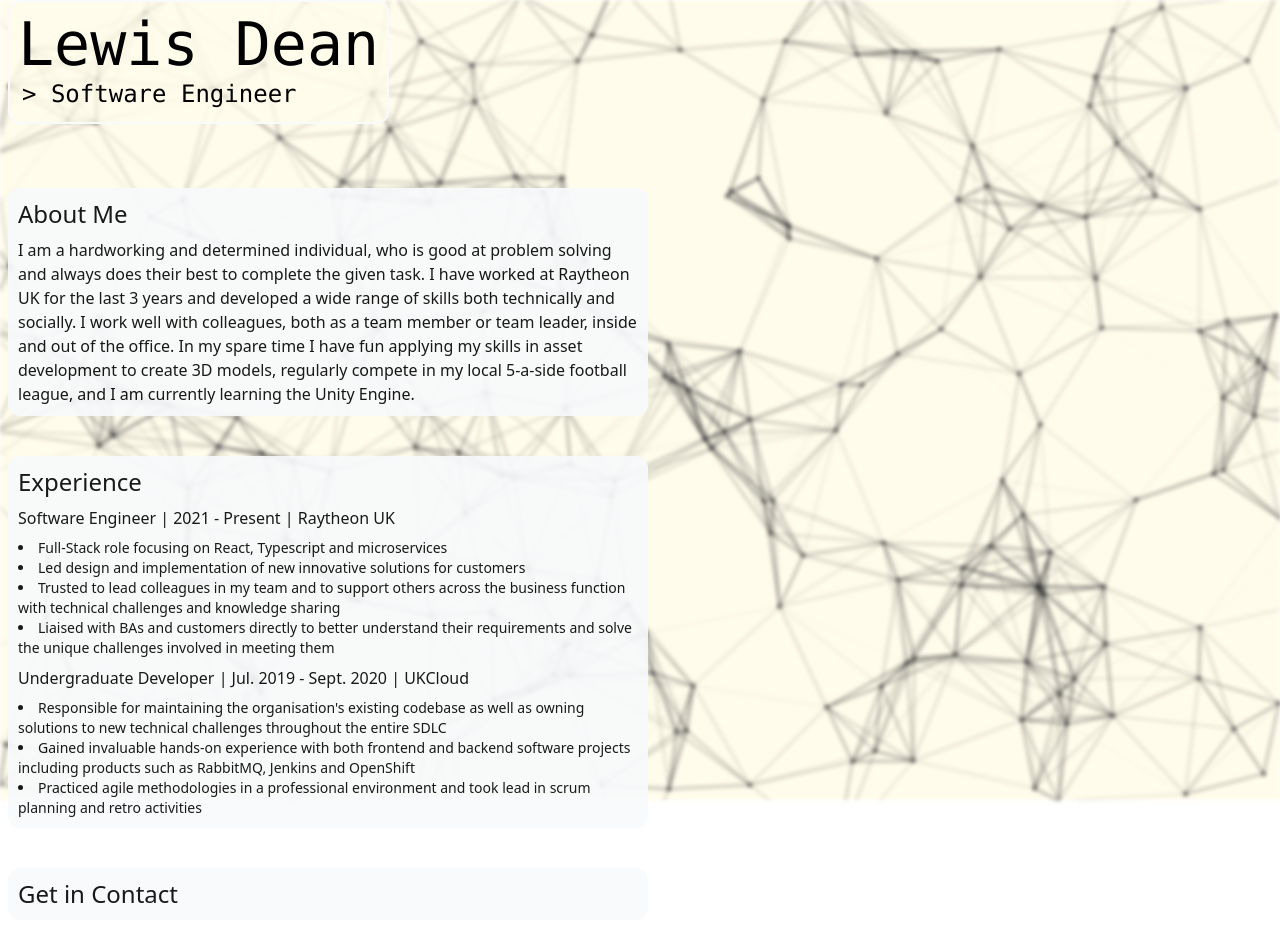
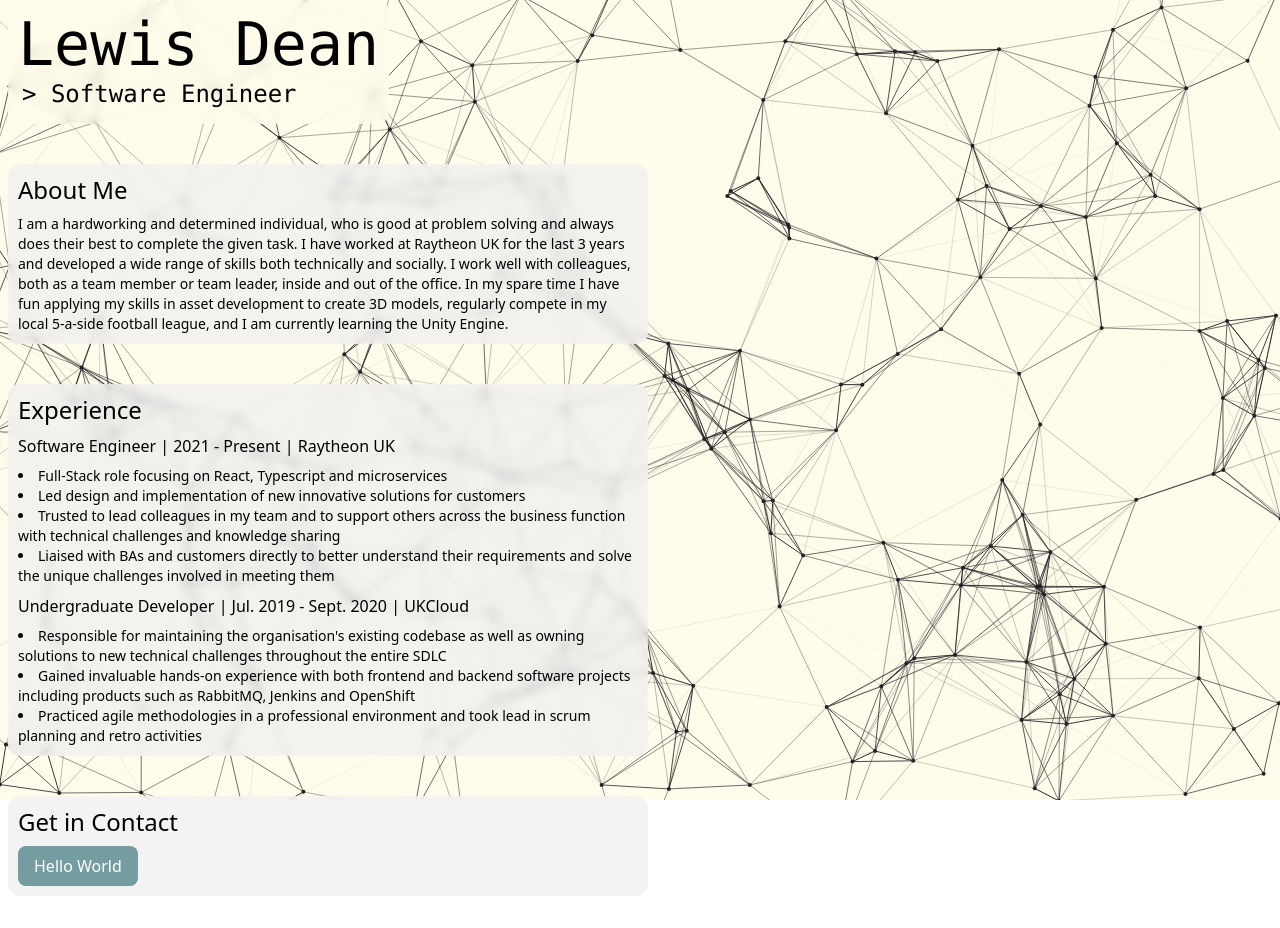
Before and after one commit to lewisdean731/lewisdean-dot-me, a React (Vite) app: page / in a window 1280 px wide. After the commit the page ends 904 px from the top, so only its background shows below. Built offline with nearby package versions, Linux system fonts and the light colour scheme.

Commit message:
chore: update prettier, styling updates

```diff
--- a/cloudbuild.yaml
+++ b/cloudbuild.yaml
@@ -1,4 +1,4 @@
 steps:
-  - name: "gcr.io/cloud-builders/gcloud"
-    args: ["app", "deploy"]
-timeout: "1600s"
+  - name: 'gcr.io/cloud-builders/gcloud'
+    args: ['app', 'deploy']
+timeout: '1600s'
--- a/package.json
+++ b/package.json
@@ -25,7 +25,7 @@
     "eslint-plugin-react-hooks": "^4.6.2",
     "eslint-plugin-react-refresh": "^0.4.7",
     "postcss": "^8.4.39",
-    "prettier": "3.3.3",
+    "prettier": "^3.3.3",
     "prettier-plugin-tailwindcss": "^0.6.5",
     "tailwindcss": "^3.4.6",
     "typescript": "^5.2.2",
--- a/src/App.tsx
+++ b/src/App.tsx
@@ -1,24 +1,24 @@
 import type { FC } from 'react';
 import AbstractBackground from './Components/AbstractBackground';
 import Panel from './Components/Panel';
+import Button from './Components/Button';
 
 const App: FC = () => {
   return (
-    <div className={'w-full min-h-screen'}>
-      <AbstractBackground className={'bg-buttery-white blur-xs'} />
+    <div className={'min-h-screen w-full'}>
+      <AbstractBackground className={'bg-buttery-white blur-none'} />
       <Panel
         className={
-          '!w-fit mt-0 pt-3 border-0 !bg-buttery-white-50/75 font-mono'
+          'mt-0 !w-fit border-0 !bg-buttery-white-50/75 pt-3 font-mono'
         }
       >
         <h1 className='text-6xl'>Lewis Dean</h1>
         <h1 className='m-1 text-2xl'>{'>'} Software Engineer</h1>
       </Panel>
       <br />
-      <br />
-      <Panel className='opacity-90'>
+      <Panel className=''>
         <h2 className='text-2xl'>About Me</h2>
-        <p className='mt-2'>
+        <p className='mt-2 text-sm'>
           I am a hardworking and determined individual, who is good at problem
           solving and always does their best to complete the given task. I have
           worked at Raytheon UK for the last 3 years and developed a wide range
@@ -30,10 +30,10 @@ const App: FC = () => {
         </p>
       </Panel>
       <br />
-      <Panel className='opacity-90'>
+      <Panel className=''>
         <h2 className='text-2xl'>Experience</h2>
         <p className='mt-2'>Software Engineer | 2021 - Present | Raytheon UK</p>
-        <ul className='list-disc list-inside text-sm mt-2'>
+        <ul className='mt-2 list-inside list-disc text-sm'>
           <li>
             Full-Stack role focusing on React, Typescript and microservices
           </li>
@@ -55,7 +55,7 @@ const App: FC = () => {
         <p className='mt-2'>
           Undergraduate Developer | Jul. 2019 - Sept. 2020 | UKCloud
         </p>
-        <ul className='list-disc list-inside text-sm mt-2'>
+        <ul className='mt-2 list-inside list-disc text-sm'>
           <li>
             Responsible for maintaining the organisation's existing codebase as
             well as owning solutions to new technical challenges throughout the
@@ -73,8 +73,9 @@ const App: FC = () => {
         </ul>
       </Panel>
       <br />
-      <Panel className='opacity-90'>
-        <h2 className='text-2xl'>Get in Contact</h2>
+      <Panel className=''>
+        <h2 className='mb-2 text-2xl'>Get in Contact</h2>
+        <Button className={'opacity-100'}>Hello World</Button>
       </Panel>
     </div>
   );
--- a/src/Components/AbstractBackground.tsx
+++ b/src/Components/AbstractBackground.tsx
@@ -1,4 +1,4 @@
-import React, { useRef, useEffect, type FC } from "react";
+import React, { useRef, useEffect, type FC } from 'react';
 
 interface AbstractBackgroundProps {
   nodeSize?: number;
@@ -17,7 +17,7 @@ const AbstractBackground: FC<AbstractBackgroundProps> = ({
   useEffect(() => {
     const canvas = canvasRef.current;
     if (!canvas) return;
-    const ctx = canvas.getContext("2d");
+    const ctx = canvas.getContext('2d');
     if (!ctx) return;
 
     canvas.width = window.innerWidth;
@@ -29,12 +29,12 @@ const AbstractBackground: FC<AbstractBackgroundProps> = ({
       y: null,
     } as unknown as { x: number; y: number };
 
-    window.addEventListener("mousemove", (event) => {
+    window.addEventListener('mousemove', (event) => {
       mouse.x = event.x;
       mouse.y = event.y;
     });
 
-    window.addEventListener("resize", () => {
+    window.addEventListener('resize', () => {
       canvas.width = window.innerWidth;
       canvas.height = window.innerHeight;
       particles = [];
@@ -63,7 +63,7 @@ const AbstractBackground: FC<AbstractBackgroundProps> = ({
 
       draw() {
         if (!ctx) return;
-        ctx.fillStyle = "#242325";
+        ctx.fillStyle = '#242325';
         ctx.beginPath();
         ctx.arc(this.x, this.y, this.size, 0, Math.PI * 2);
         ctx.closePath();
@@ -122,7 +122,7 @@ const AbstractBackground: FC<AbstractBackgroundProps> = ({
               (canvas.height / connectDistanceReductionFactor)
           ) {
             opacityValue = 1 - distance / 20000;
-            ctx.strokeStyle = "rgba(36,35,37," + opacityValue + ")";
+            ctx.strokeStyle = 'rgba(36,35,37,' + opacityValue + ')';
             ctx.lineWidth = 1;
             ctx.beginPath();
             ctx.moveTo(pa.x, pa.y);
@@ -167,16 +167,16 @@ const AbstractBackground: FC<AbstractBackgroundProps> = ({
 
     return () => {
       window.removeEventListener(
-        "mousemove",
-        mouse as unknown as EventListener,
+        'mousemove',
+        mouse as unknown as EventListener
       );
-      window.removeEventListener("resize", init);
+      window.removeEventListener('resize', init);
     };
   }, [connectDistanceReductionFactor, nodeSize, numParticles]);
 
   return (
     <canvas
-      className={`w-full h-full block fixed top-0 left-0 -z-50 ${className}`}
+      className={`fixed left-0 top-0 -z-50 block h-full w-full ${className}`}
       ref={canvasRef}
     ></canvas>
   );
--- /dev/null
+++ b/src/Components/Button.tsx
@@ -0,0 +1,19 @@
+import type { FC, PropsWithChildren } from 'react';
+
+interface ButtonProps extends PropsWithChildren {
+  className?: string;
+  onClick?: (e: React.MouseEvent<HTMLElement>) => void;
+}
+
+const Button: FC<ButtonProps> = ({ className, onClick, children }) => {
+  return (
+    <button
+      onClick={onClick}
+      className={`rounded-lg bg-smalt-blue bg-opacity-80 px-4 py-2 text-white duration-100 ease-in-out hover:bg-smalt-blue-700 hover:bg-opacity-100 ${className}`}
+    >
+      {children}
+    </button>
+  );
+};
+
+export default Button;
--- a/src/Components/Panel.tsx
+++ b/src/Components/Panel.tsx
@@ -1,4 +1,4 @@
-import type { FC, PropsWithChildren } from "react";
+import type { FC, PropsWithChildren } from 'react';
 
 interface PanelProps extends PropsWithChildren {
   className?: string;
@@ -7,7 +7,7 @@ interface PanelProps extends PropsWithChildren {
 const Panel: FC<PanelProps> = ({ className, children }) => {
   return (
     <div
-      className={`m-2 p-2 w-1/2 bg-slate-50 border-2 border-slate-50 rounded-xl ${className}`}
+      className={`m-2 w-1/2 rounded-xl border-2 border-dusty-gray-100 border-opacity-5 bg-dusty-gray-100 bg-opacity-75 p-2 backdrop-blur-sm ${className}`}
     >
       {children}
     </div>
--- a/vite.config.ts
+++ b/vite.config.ts
@@ -1,5 +1,5 @@
-import { defineConfig } from "vite";
-import react from "@vitejs/plugin-react-swc";
+import { defineConfig } from 'vite';
+import react from '@vitejs/plugin-react-swc';
 
 // https://vitejs.dev/config/
 export default defineConfig({
```
Also changed, not shown: .eslintrc.cjs, .prettierrc.js (added), 2 other files (tests, documents, lock files or other folders).
